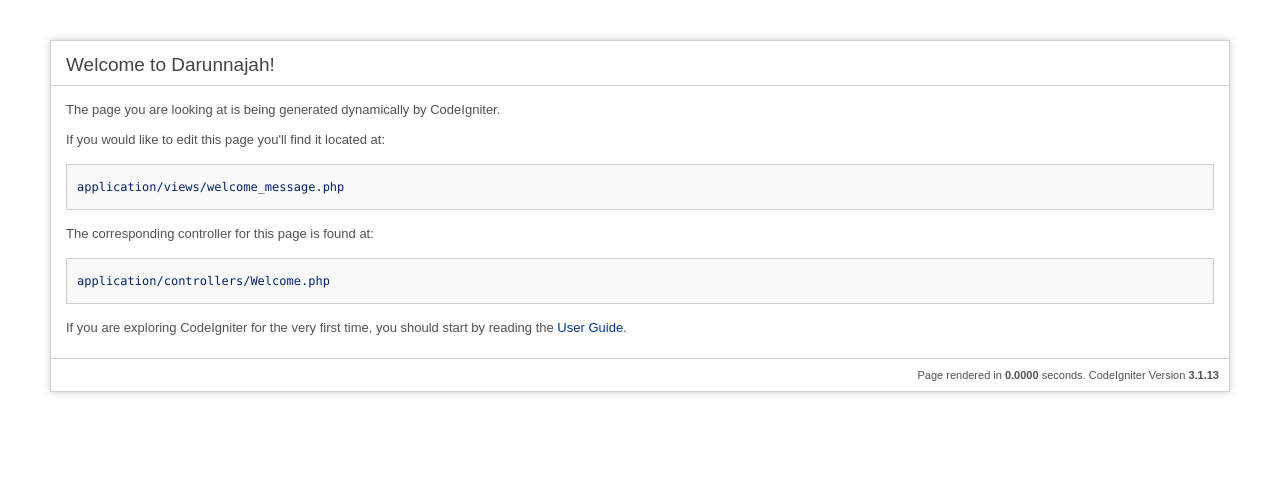
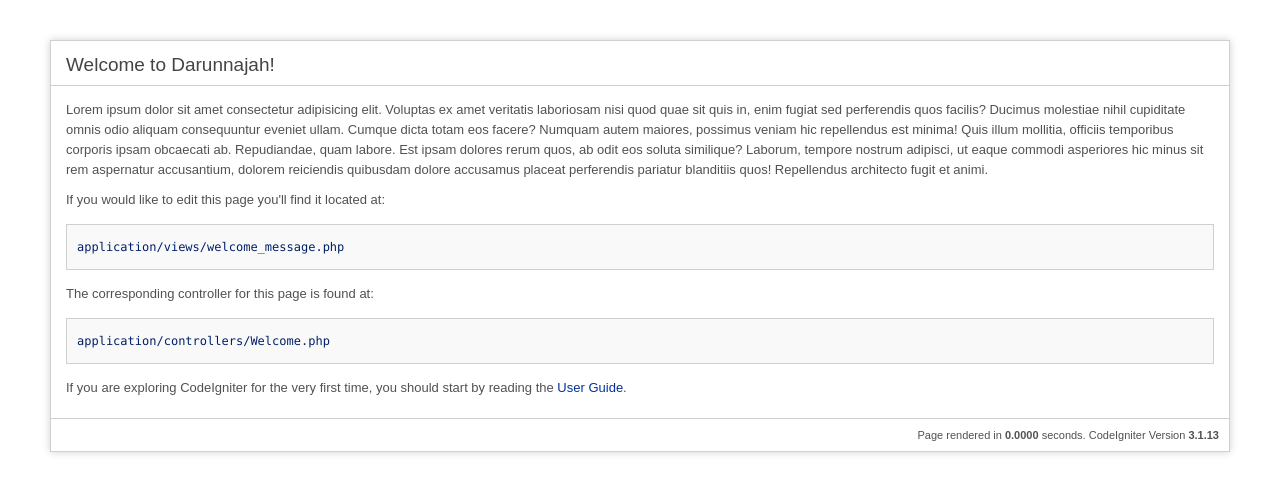
Before and after one commit to iyefreedy/example, a CodeIgniter app: page /database/ in a window 1280 px wide. Shown: the top 492 px of the page. Run offline with CodeIgniter, Linux system fonts and the light colour scheme.

Commit message:
Update welcome message with placeholder text

```diff
--- a/application/views/welcome_message.php
+++ b/application/views/welcome_message.php
@@ -91,7 +91,7 @@ defined('BASEPATH') or exit('No direct script access allowed');
 		<h1>Welcome to Darunnajah!</h1>
 
 		<div id="body">
-			<p>The page you are looking at is being generated dynamically by CodeIgniter.</p>
+			<p>Lorem ipsum dolor sit amet consectetur adipisicing elit. Voluptas ex amet veritatis laboriosam nisi quod quae sit quis in, enim fugiat sed perferendis quos facilis? Ducimus molestiae nihil cupiditate omnis odio aliquam consequuntur eveniet ullam. Cumque dicta totam eos facere? Numquam autem maiores, possimus veniam hic repellendus est minima! Quis illum mollitia, officiis temporibus corporis ipsam obcaecati ab. Repudiandae, quam labore. Est ipsam dolores rerum quos, ab odit eos soluta similique? Laborum, tempore nostrum adipisci, ut eaque commodi asperiores hic minus sit rem aspernatur accusantium, dolorem reiciendis quibusdam dolore accusamus placeat perferendis pariatur blanditiis quos! Repellendus architecto fugit et animi.</p>
 
 			<p>If you would like to edit this page you'll find it located at:</p>
 			<code>application/views/welcome_message.php</code>
```
